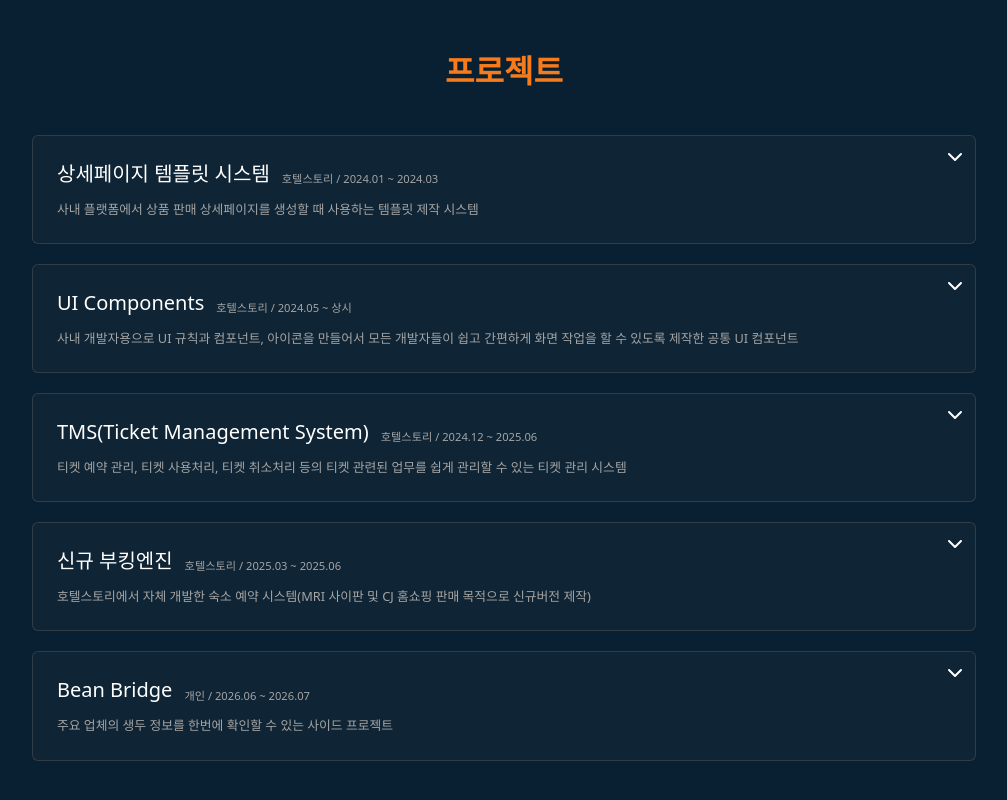
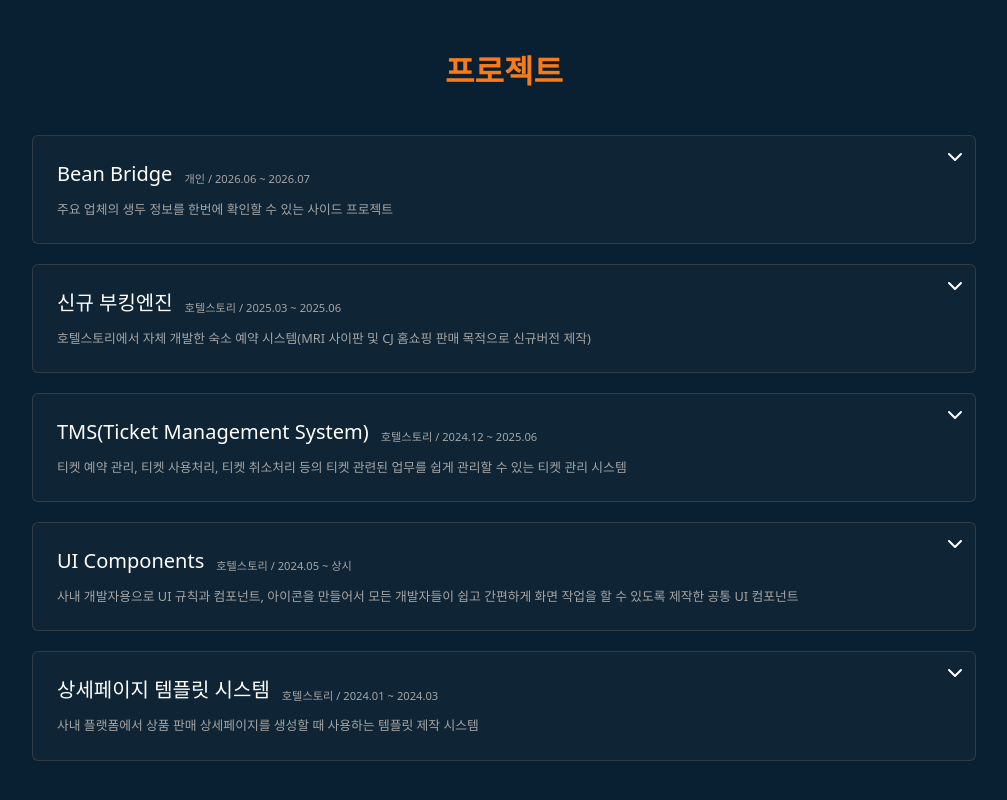
Before and after one commit to sungdongyoon/portfolio2, a Next.js app: page / in a window 1280 px wide. Shown: the part 3313-4113 px from the top of the page, without its empty margins (136-1143 px from the left). Built offline with nearby package versions, Linux system fonts and the light colour scheme; what tailwindcss-animated would draw is missing.

Commit message:
프로젝트 내림차순 정렬

```diff
--- a/app/components/section/ProjectSection.tsx
+++ b/app/components/section/ProjectSection.tsx
@@ -21,14 +21,20 @@ const ProjectSection = () => {
       <div className="w-full flex flex-col items-center justify-center">
         <SectionTitle>프로젝트</SectionTitle>
         <div className="w-full max-w-full flex flex-col gap-5 mt-10">
-          {projects.map((el) => (
+          {projects
+            .toSorted((a, b) => b.id - a.id)
+            .map((el) => (
               <div
                 className={`bg-overlay/10 border border-overlay/50 rounded-md flex flex-col justify-between relative ${isOpenProject !== el.id && "hover:bg-overlay/30 hover:scale-101 transition-all"}`}
                 key={el.id}
                 onClick={() => handleToggleProject(el.id)}
               >
                 <div className="absolute top-3 right-3">
-                {el.id === isOpenProject ? <FaChevronUp /> : <FaChevronDown />}
+                  {el.id === isOpenProject ? (
+                    <FaChevronUp />
+                  ) : (
+                    <FaChevronDown />
+                  )}
                 </div>
                 <div>
                   <div className="flex gap-3 items-end flex-wrap mb-3 p-6 pb-0">
--- a/app/custom.scss
+++ b/app/custom.scss
@@ -1,4 +1,4 @@
-@import "./assets/css/reset";
+@use "./assets/css/reset";
 
 body {
   background-color: #082032;
```
Lines whose indentation alone changed are shown as unchanged.
